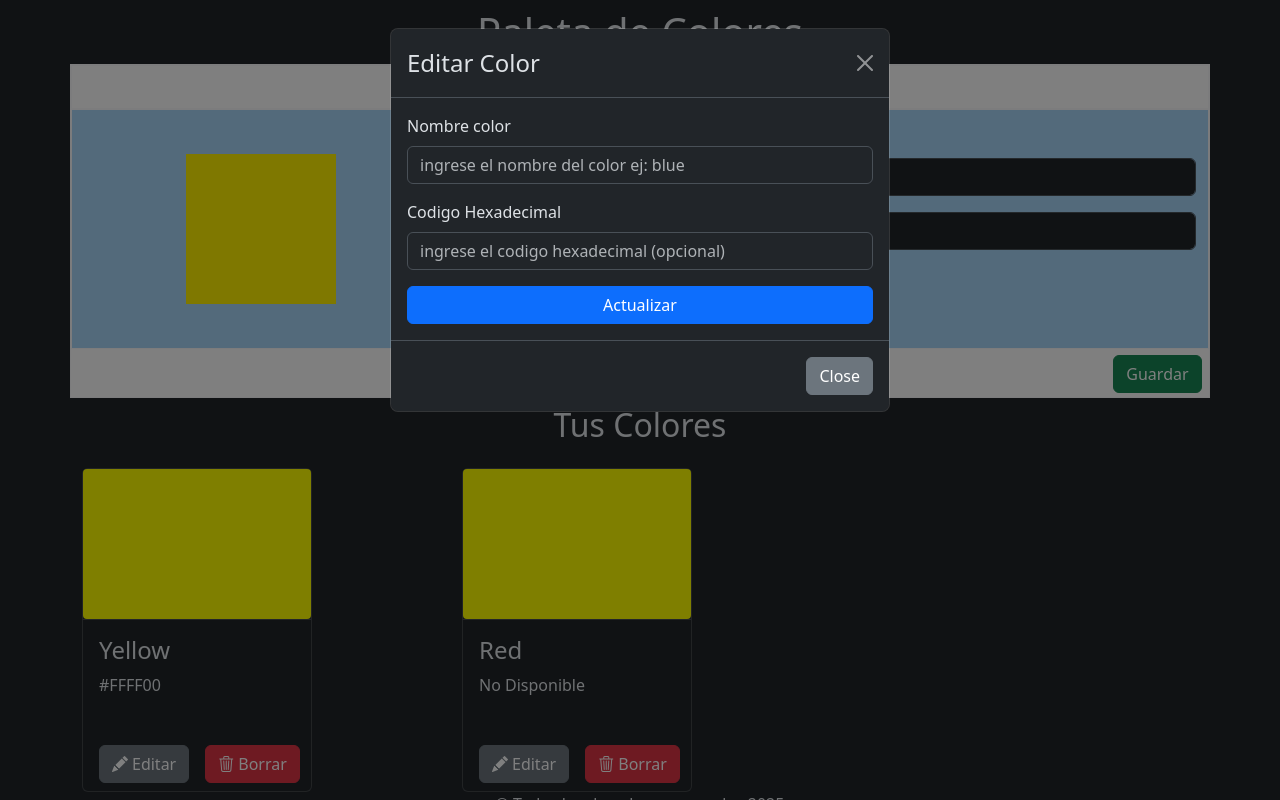
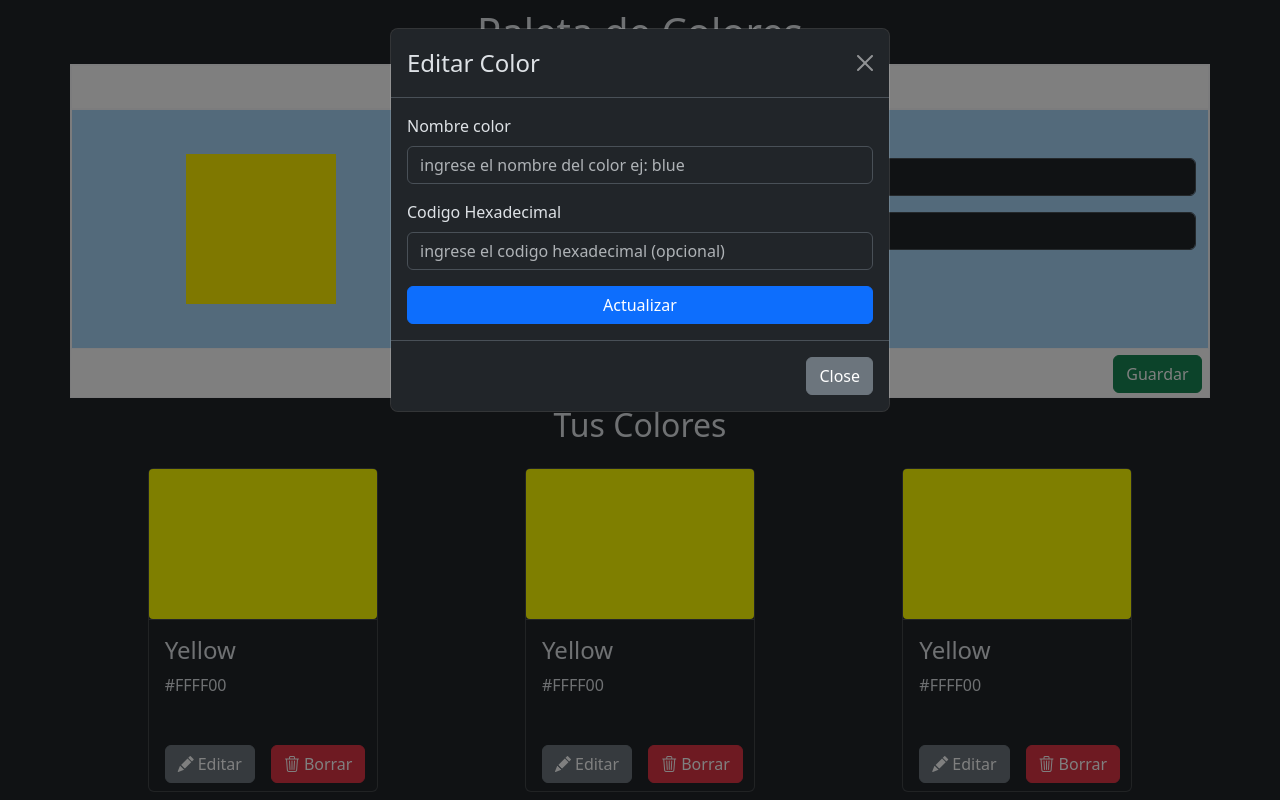
Before and after one commit to RoblesLuis2212/paletaColoresBackendFront, a React (Vite) app: page / in a window 1280 px wide. Shown: the top 800 px of the page. Built offline with nearby package versions, Linux system fonts and the light colour scheme.

Commit message:
Se oculta el boton close de la modal en dispositivos pequeños

```diff
--- a/src/components/ContainerCards.jsx
+++ b/src/components/ContainerCards.jsx
@@ -13,12 +13,24 @@ const ContainerCards = () => {
         <>
             <h2 className='text-center mt-2'>Tus Colores</h2>
             <section className='container mt-2'>
-                <div className="row">
-                    <div className="col-12 col-md-4">
+                <div className="row g-3">
+                    <div className="col-12 col-md-4 d-flex justify-content-center">
                         <Cards color="Yellow" codigo="#FFFF00" handleShow={handleShow}></Cards>
                     </div>
-                    <div className="col-12 col-md-4">
-                        <Cards color="Red" codigo=""></Cards>
+                    <div className="col-12 col-md-4 d-flex justify-content-center">
+                        <Cards color="Yellow" codigo="#FFFF00" handleShow={handleShow}></Cards>
+                    </div>
+                    <div className="col-12 col-md-4 d-flex justify-content-center">
+                        <Cards color="Yellow" codigo="#FFFF00" handleShow={handleShow}></Cards>
+                    </div>
+                    <div className="col-12 col-md-4 d-flex justify-content-center">
+                        <Cards color="Yellow" codigo="#FFFF00" handleShow={handleShow}></Cards>
+                    </div>
+                    <div className="col-12 col-md-4 d-flex justify-content-center">
+                        <Cards color="Yellow" codigo="#FFFF00" handleShow={handleShow}></Cards>
+                    </div>
+                    <div className="col-12 col-md-4 d-flex justify-content-center">
+                        <Cards color="Yellow" codigo="#FFFF00" handleShow={handleShow}></Cards>
                     </div>
                 </div>
             </section>
--- a/src/components/Footer.jsx
+++ b/src/components/Footer.jsx
@@ -2,7 +2,7 @@ import React from 'react';
 
 const Footer = () => {
     return (
-        <footer className='container py-3'>
+        <footer className='container py-3 mt-4'>
             <p className='text-center'>&copy; Todos los derechos reservados 2025</p>
         </footer>
     );
```
